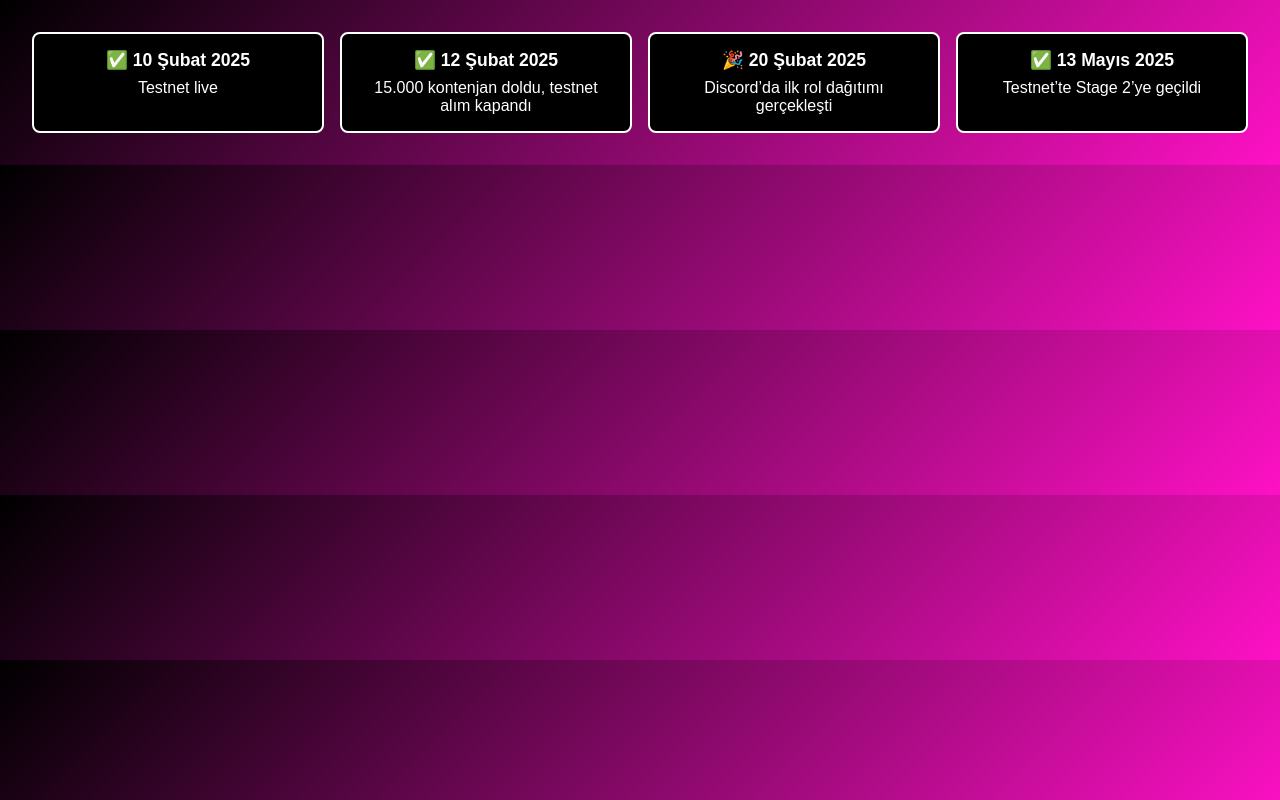
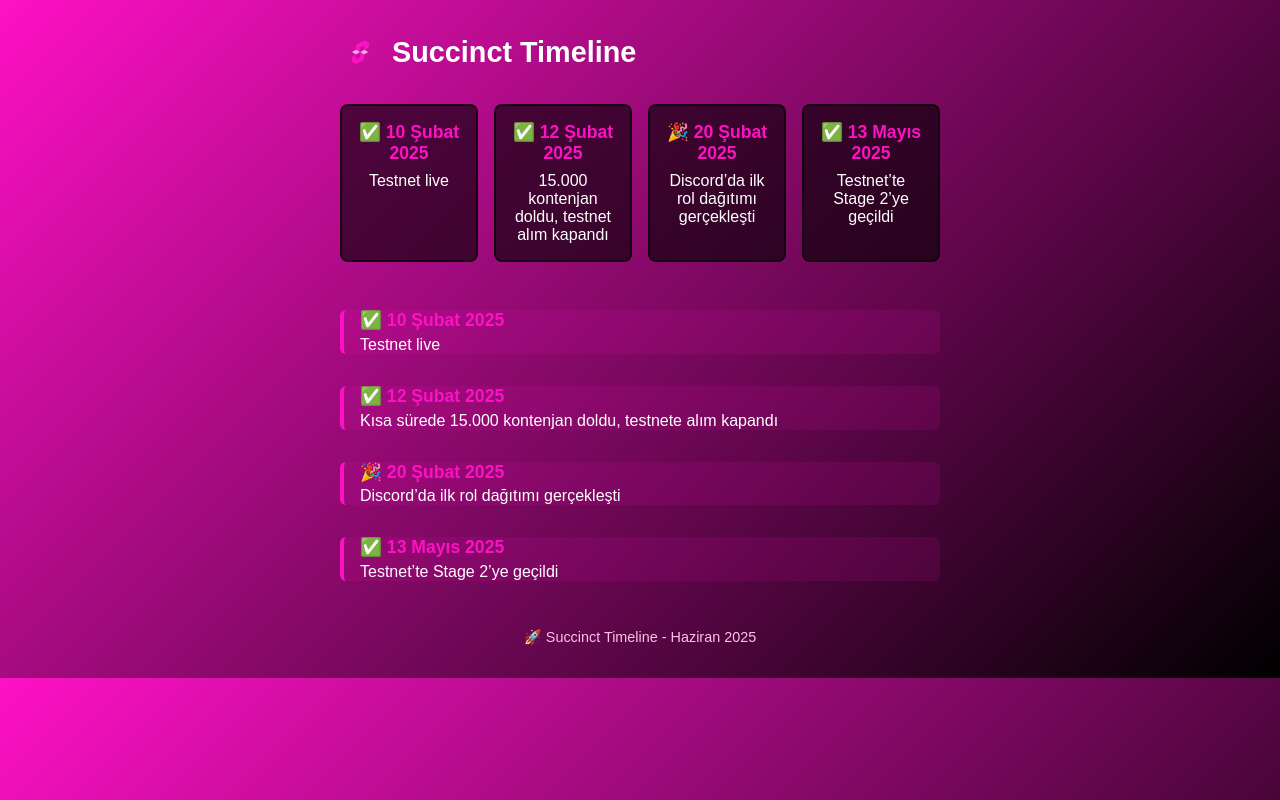
Before and after one commit to Ramilashrf/succinct-timeline, a plain HTML site: page index.html in a window 1280 px wide. Drawn offline with Linux system fonts and the light colour scheme.

Commit message:
Update index.html

```diff
--- a/index.html
+++ b/index.html
@@ -3,45 +3,107 @@
 <head>
   <meta charset="UTF-8" />
   <meta name="viewport" content="width=device-width, initial-scale=1" />
-<title>Succinct Timeline - Tarihler</title>
+  <title>Succinct Timeline</title>
   <style>
     body {
       font-family: Arial, sans-serif;
-    background: linear-gradient(135deg, #000000, #FE11C5);
+      background: linear-gradient(135deg, #FE11C5 0%, #000000 100%);
       color: white;
       margin: 0;
       padding: 2rem;
+      max-width: 600px;
+      margin-left: auto;
+      margin-right: auto;
     }
+
+    header {
+      display: flex;
+      align-items: center;
+      gap: 12px;
+      margin-bottom: 2rem;
+    }
+
+    header img {
+      height: 40px;
+      width: auto;
+    }
+
+    header h1 {
+      font-size: 1.8rem;
+      color: white;
+      margin: 0;
+    }
+
+    /* Timeline alt alta liste kısmı */
+    .timeline-item {
+      border-left: 4px solid #FE11C5;
+      padding-left: 1rem;
+      margin-bottom: 2rem;
+      background-color: rgba(254, 17, 197, 0.1);
+      border-radius: 6px;
+      color: white;
+    }
+
+    .date {
+      font-weight: bold;
+      color: #FE11C5;
+      font-size: 1.1rem;
+    }
+
+    .event {
+      margin-top: 0.3rem;
+      font-size: 1rem;
+    }
+
+    /* Yan yana 4 tarih kutusu */
+
     .dates-container {
       display: flex;
       justify-content: space-between;
       gap: 1rem;
       max-width: 100%;
-    flex-wrap: nowrap; /* Yan yana sığdır */
+      flex-wrap: nowrap;
+      margin-bottom: 3rem;
     }
+
     .date-box {
-    background-color: #000000;
+      background-color: rgba(0, 0, 0, 0.6); /* Siyah şeffaf */
       color: white;
-    border: 2px solid white;
+      border: 2px solid rgba(0, 0, 0, 0.6); /* Siyah şeffaf çerçeve */
       border-radius: 8px;
       padding: 1rem;
-    flex: 1 1 0; /* Eşit genişlikte */
-    min-width: 0; /* Taşmayı önler */
+      flex: 1 1 0;
+      min-width: 0;
       box-sizing: border-box;
       text-align: center;
     }
+
     .date-box .date {
       font-weight: bold;
       font-size: 1.1rem;
       margin-bottom: 0.5rem;
     }
+
     .date-box .event {
       font-size: 1rem;
+    }
+
+    footer {
+      text-align: center;
+      margin-top: 3rem;
+      font-size: 0.9rem;
+      color: #ffc0e8;
     }
   </style>
 </head>
 <body>
 
+  <header>
+    <img src="logo.png" alt="Succinct Logo" />
+    <h1>Succinct Timeline</h1>
+  </header>
+
+  <!-- Yan yana 4 tarih kutusu -->
   <div class="dates-container">
     <div class="date-box">
       <div class="date">✅ 10 Şubat 2025</div>
@@ -61,5 +123,30 @@
     </div>
   </div>
 
+  <!-- Alt alta timeline listesi -->
+  <div class="timeline-item">
+    <div class="date">✅ 10 Şubat 2025</div>
+    <div class="event">Testnet live</div>
+  </div>
+
+  <div class="timeline-item">
+    <div class="date">✅ 12 Şubat 2025</div>
+    <div class="event">Kısa sürede 15.000 kontenjan doldu, testnete alım kapandı</div>
+  </div>
+
+  <div class="timeline-item">
+    <div class="date">🎉 20 Şubat 2025</div>
+    <div class="event">Discord’da ilk rol dağıtımı gerçekleşti</div>
+  </div>
+
+  <div class="timeline-item">
+    <div class="date">✅ 13 Mayıs 2025</div>
+    <div class="event">Testnet’te Stage 2’ye geçildi</div>
+  </div>
+
+  <footer>
+    🚀 Succinct Timeline - Haziran 2025
+  </footer>
+
 </body>
 </html>
```
Lines whose indentation alone changed are shown as unchanged.
